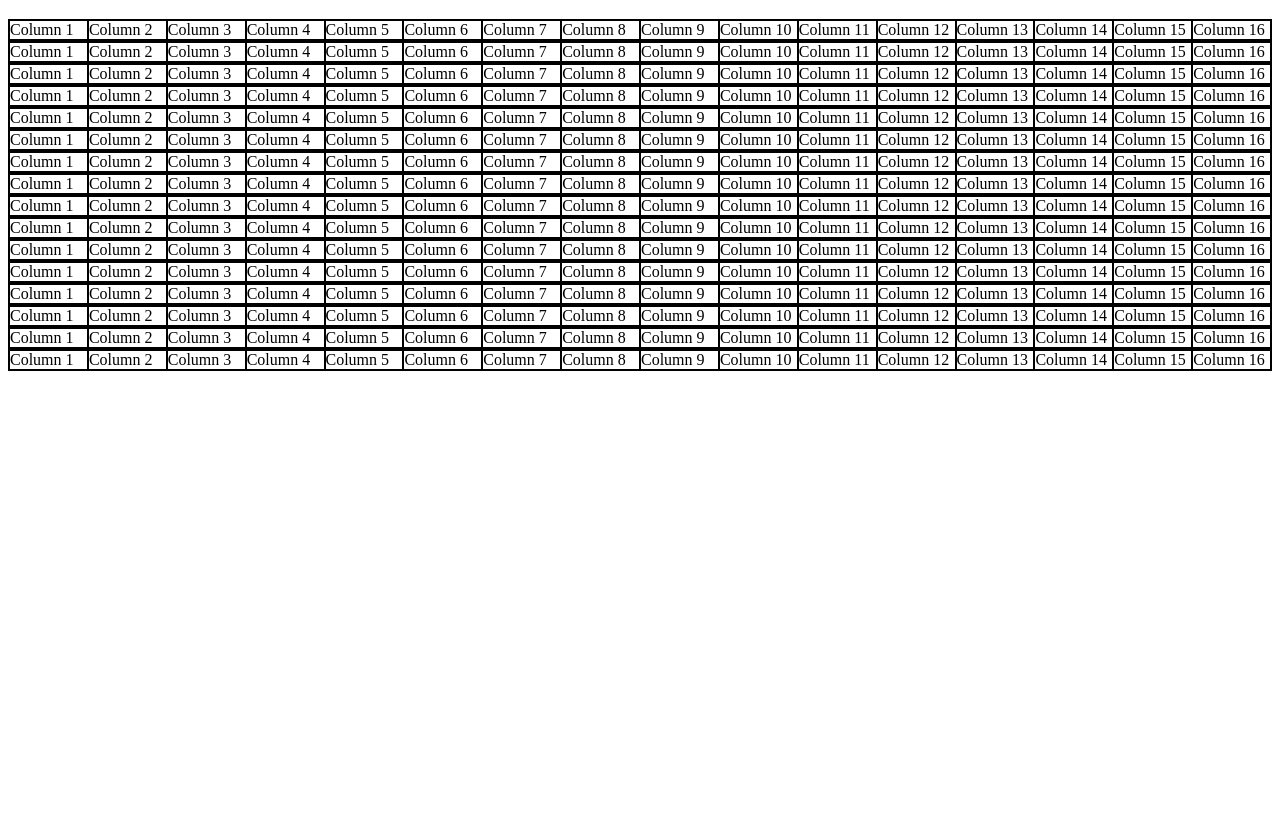
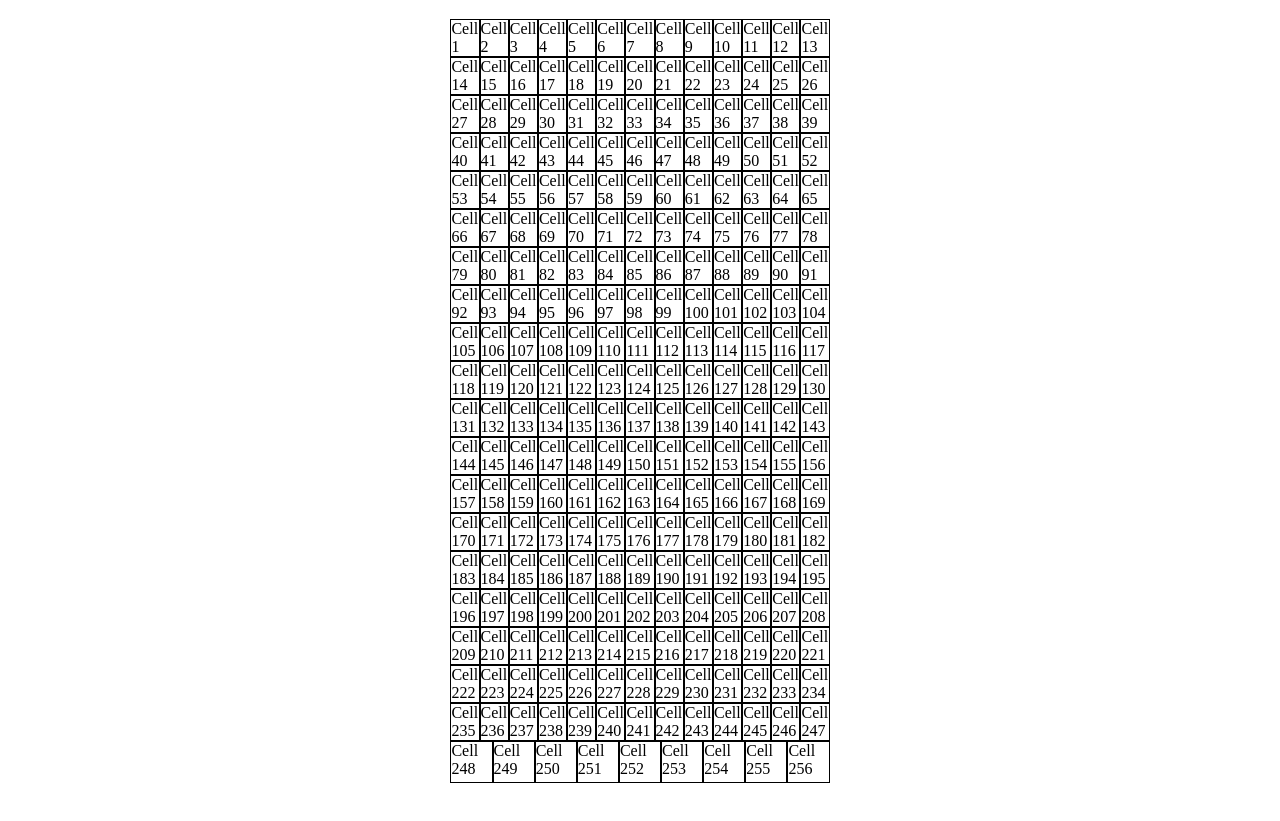
Before and after one commit to dwright1989/Etch-A-Sketch, a plain HTML site: page index.html in a window 1280 px wide. Shown: the part 61-882 px from the top of the page. After the commit the page ends 852 px from the top, so only its background shows below. Drawn offline with Linux system fonts and the light colour scheme.

Commit message:
Changed to use flex wrap.  All cells now same size (height and width)

```diff
--- a/script.js
+++ b/script.js
@@ -7,25 +7,16 @@ Create the Etch-A-Sketch board using the dimension value chosen by user
 or the fault of 16x16
 */
 function createBoard(size){
-    for(let i=0; i<size; i++){
+    // create each div e.g. if 16x16 = 256
+    let numOfDivs = dimension*dimension;
+    for(let i=0; i<numOfDivs; i++){
         // create a new row div in the DOM within the grid container
         let gridContainer = document.getElementById("gridContainer");
-        let rowDiv = document.createElement("div");
-        rowDiv.classList.add("rowDiv");
-        rowDiv.classList.add("border");
-
-        for(let j=0; j<size; j++){
-            let columnDiv = document.createElement("div");
-            columnDiv.classList.add("columnDiv");
-            columnDiv.classList.add("border");
-            let columnWidth = 100/size+"%";
-            columnDiv.style.width = columnWidth;
-            columnDiv.style.height = columnWidth;
-            columnDiv.innerHTML="Column " + (j+1);
-            rowDiv.appendChild(columnDiv);
-        }
-
-        gridContainer.appendChild(rowDiv);
+        let cellDiv = document.createElement("div");
+        cellDiv.classList.add("border");
+        cellDiv.classList.add("cell");
+        cellDiv.innerHTML = "Cell " + (i+1);
+        gridContainer.appendChild(cellDiv);
 
     }
 }
--- a/style.css
+++ b/style.css
@@ -1,6 +1,9 @@
 #gridContainer{
-    aspect-ratio: 1/1;
-
+    width: 30%;
+    max-width:30%;
+    display:flex;
+    flex-flow: row wrap;
+    margin: auto;
 
 }
 
@@ -8,6 +11,9 @@
     border: 1px solid black;
 }
 
-.rowDiv{
-    display:flex;
+.cell{
+    aspect-ratio: 1/1;
+  flex-grow: 1;
+  flex-shrink: 0;
+  flex-basis: 5.8824%;
 }
```
